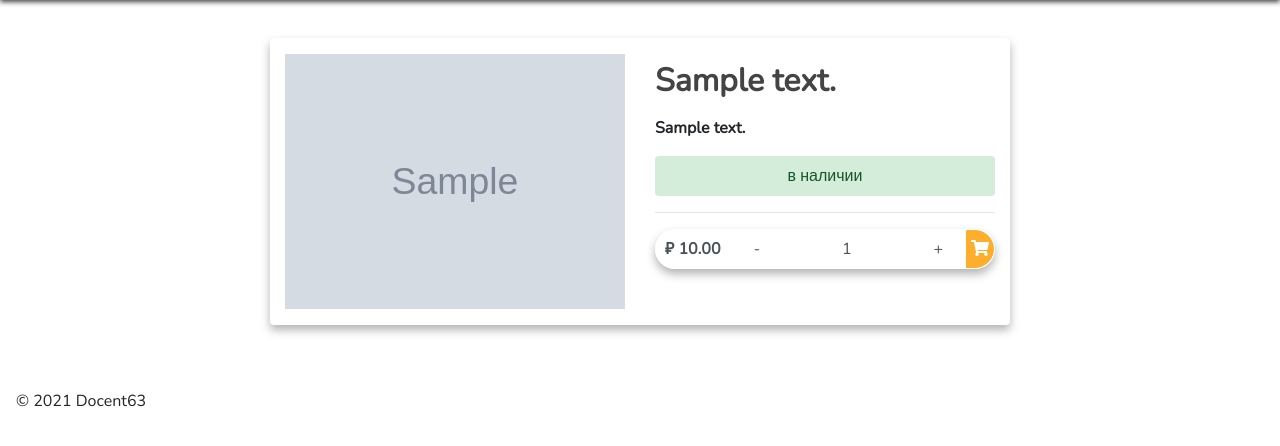
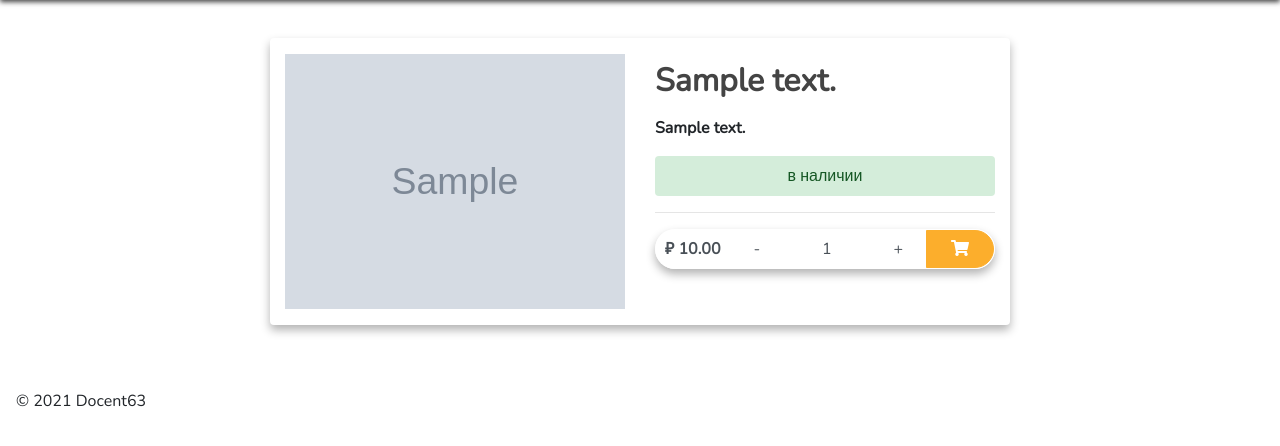
Before and after one commit to karyshev63rus/docent63, a Django app: a page that uses listings/templates/product/detail.html in a window 1280 px wide. Shown: the part 74-520 px from the top of the page. Run offline with Django 3.2, Linux system fonts and the light colour scheme; data comes from the database, SQL or seed files in the repository; tables that the repository leaves empty hold one stand-in row (values such as "Sample post"); grey boxes marked "Sample" are stand-in pictures; parts of the project's set-up code (start-up, migrations or seed data) failed here and were passed over; some libraries are stand-ins or nearby versions.

Commit message:
fixed button "add to cart" and form for this action

```diff
--- a/cart/forms.py
+++ b/cart/forms.py
@@ -6,6 +6,6 @@ class CartAddProductForm(forms.Form):
     quantity = forms.IntegerField(
         min_value=1,
         widget=NumberInput(attrs={
-            'class': 'form-control text-center px-3',
+            'class': 'form-control text-center',
             'value': 1
         }))
--- a/listings/templates/product/detail.html
+++ b/listings/templates/product/detail.html
@@ -48,7 +48,7 @@
                                     +
                                 </span>
                                 <div class="input-group-append">
-                                    <button class="btn btn-danger px-1 reduce_padding"
+                                    <button class="btn btn-danger px-4 reduce_padding"
                                     type="submit" data-toggle="tooltip"
                                     data-placement="top" title="добавить в корзину">
                                     <i class="fas fa-shopping-cart"></i>
@@ -63,6 +63,7 @@
                                         &#8381; {{ product.price }}
                                     </span>
                                 </div>
+                            </span>
                       {% endif %}
                     </div>
                 </div>
--- a/orders/views.py
+++ b/orders/views.py
@@ -1,4 +1,4 @@
-from django.conf  import settings
+from django.conf import settings
 from django.shortcuts import render, redirect, get_object_or_404
 from .models import Order, OrderItem, Product
 from .forms import OrderCreateForm
```
Also changed, not shown: config/settings.py (line endings or trailing spaces).
